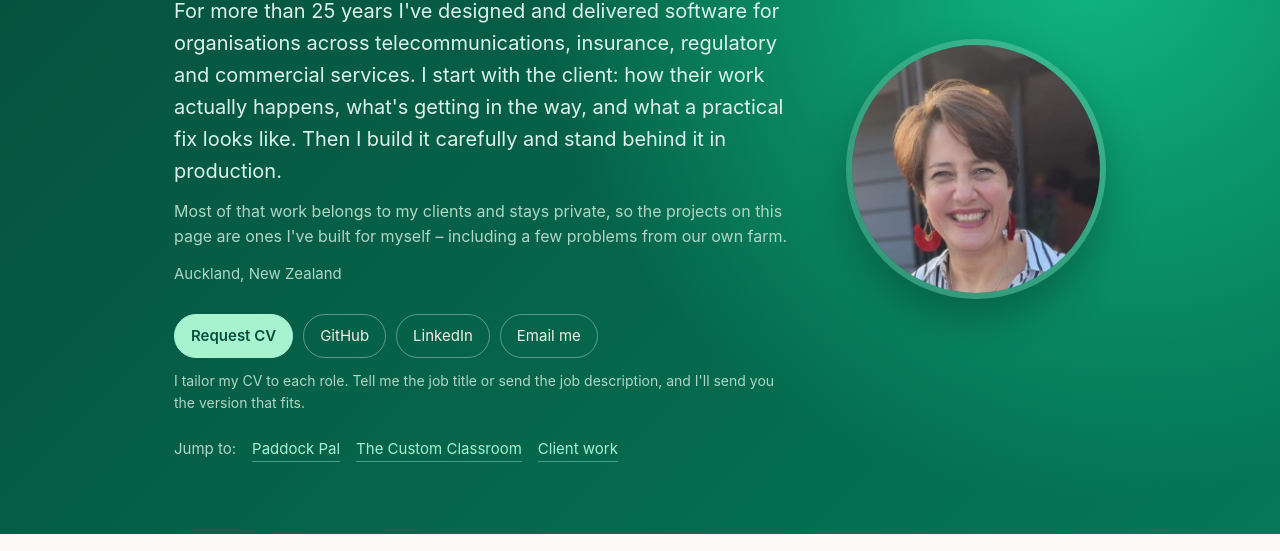
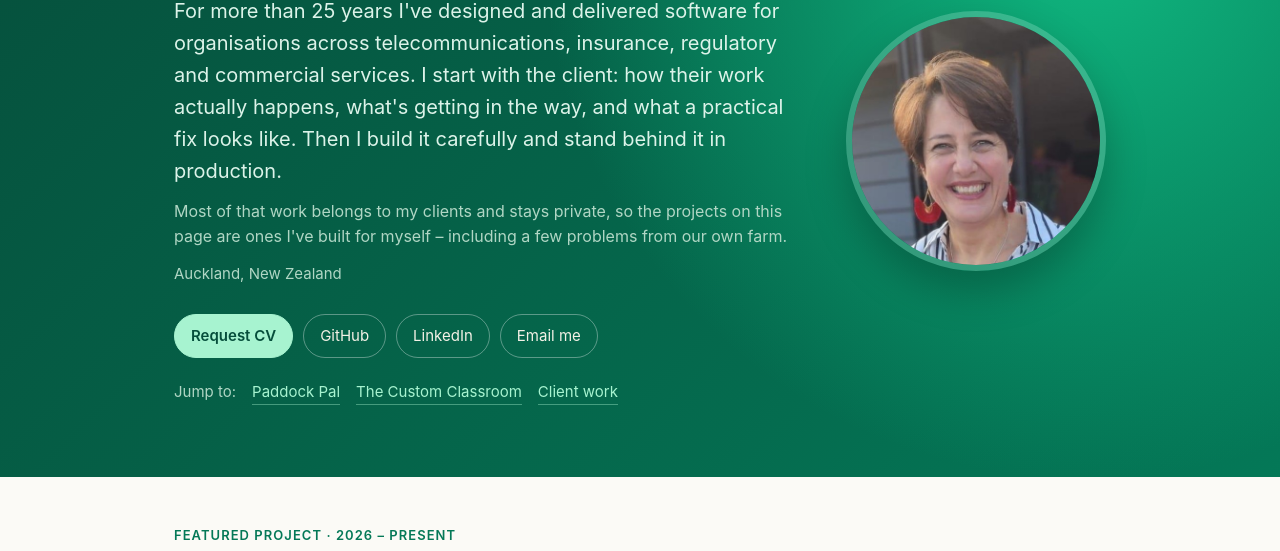
Before and after one commit to mercia-coder/Portfolio, a plain HTML site: page index.html in a window 1280 px wide. Shown: the part 203-754 px from the top of the page. Drawn offline with Linux system fonts and the light colour scheme.

Commit message:
Remove tailored-CV note from hero
Co-Authored-By: Claude Opus 5.5 <noreply@anthropic.com>

```diff
--- a/index.html
+++ b/index.html
@@ -47,7 +47,6 @@
           <a href="https://linkedin.com/in/mercia-zaayman" target="_blank" rel="noopener">LinkedIn</a>
           <a href="mailto:mercia@zaayman.co.nz">Email me</a>
         </nav>
-        <p class="cv-note">I tailor my CV to each role. Tell me the job title or send the job description, and I'll send you the version that fits.</p>
         <nav class="jump" aria-label="Jump to a project">
           <span>Jump to:</span>
           <a href="#paddock-pal">Paddock Pal</a>
--- a/styles.css
+++ b/styles.css
@@ -46,8 +46,6 @@ h1 { font-size: clamp(42px, 6vw, 64px); line-height: 1.05; margin: 0 0 20px; let
 .links a:hover { background: rgba(255,255,255,.12); }
 .links a.primary { background: #a7f3d0; border-color: #a7f3d0; color: #064e3b; font-weight: 600; }
 .links a.primary:hover { background: #c9f7e3; }
-.cv-note { color: #b0d6c4; font-size: 14px; max-width: 640px; margin: 12px 0 0; }
-
 .portrait { position: relative; width: 260px; height: 260px; }
 .portrait img {
   width: 100%; height: 100%; object-fit: cover; border-radius: 50%;
```
